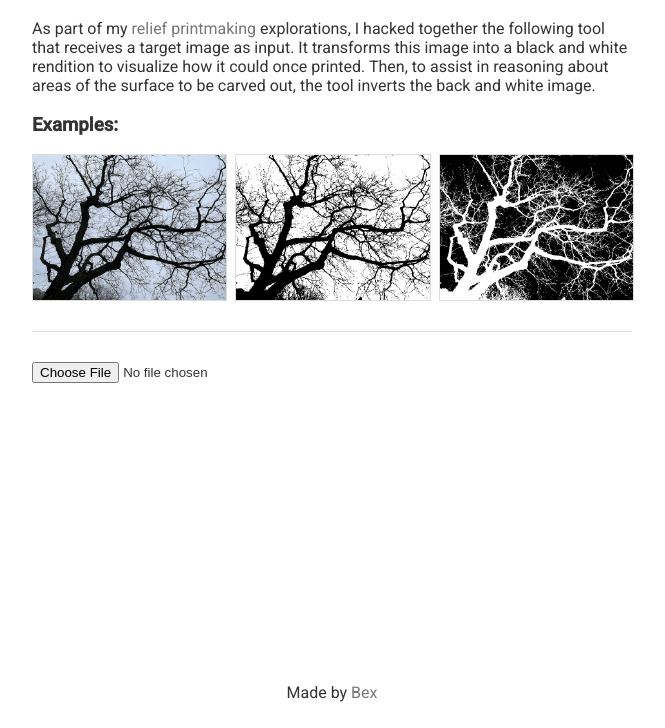
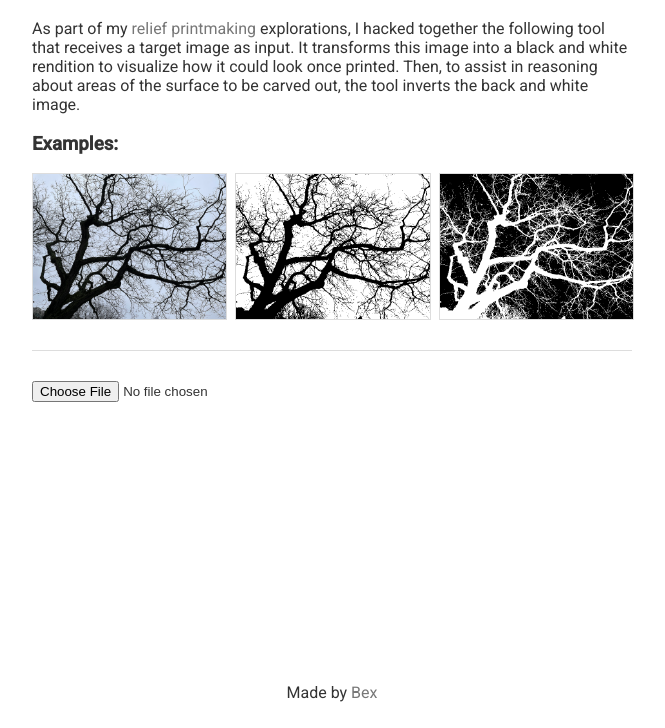
Before and after one commit to rebeccayelin/relief-printmaking, a plain HTML site: page index.html in a window 1280 px wide. Shown: the part 72-800 px from the top of the page, without its empty margins (308-973 px from the left). Drawn offline with Linux system fonts and the light colour scheme.

Commit message:
update description

```diff
--- a/index.html
+++ b/index.html
@@ -21,7 +21,7 @@
         >
         explorations, I hacked together the following tool that receives a
         target image as input. It transforms this image into a black and white
-        rendition to visualize how it could once printed. Then, to assist in
+        rendition to visualize how it could look once printed. Then, to assist in
         reasoning about areas of the surface to be carved out, the tool inverts
         the back and white image.
       </p>
```
Also changed, not shown: 1 other file.
